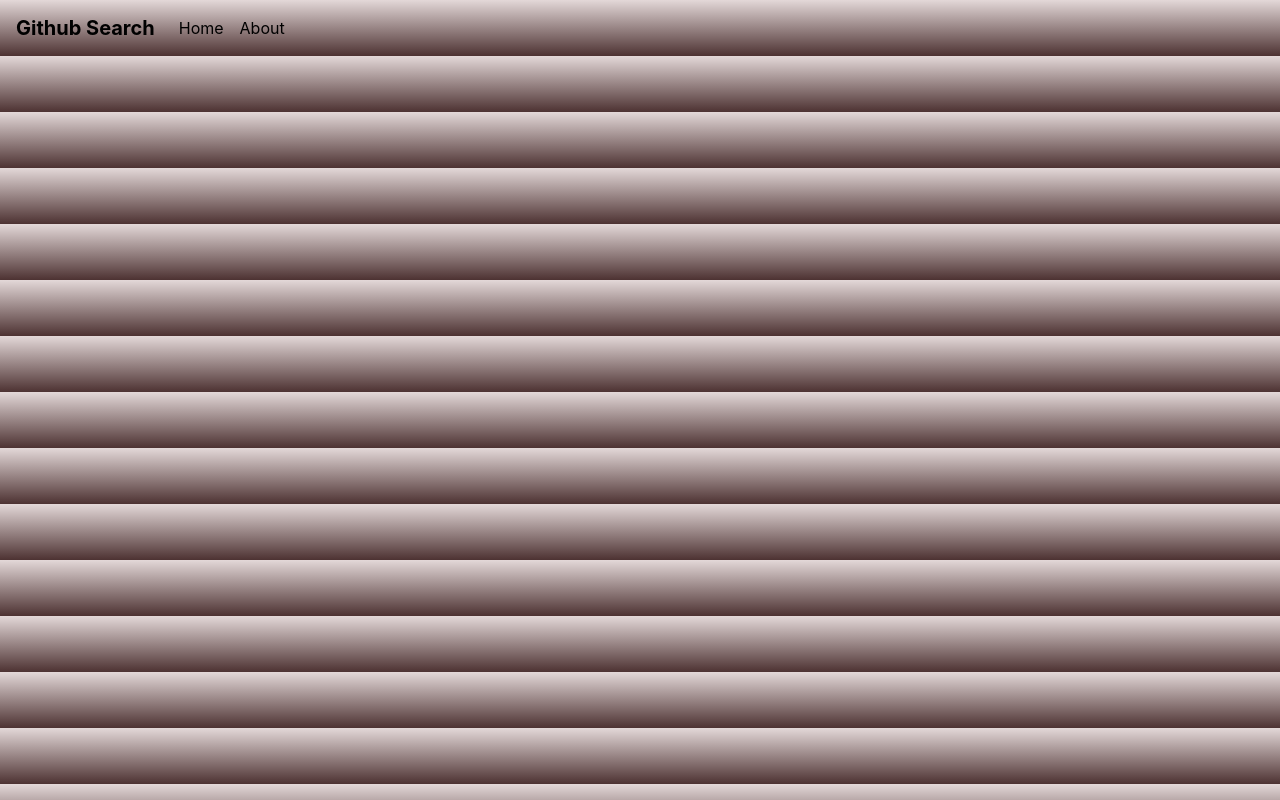
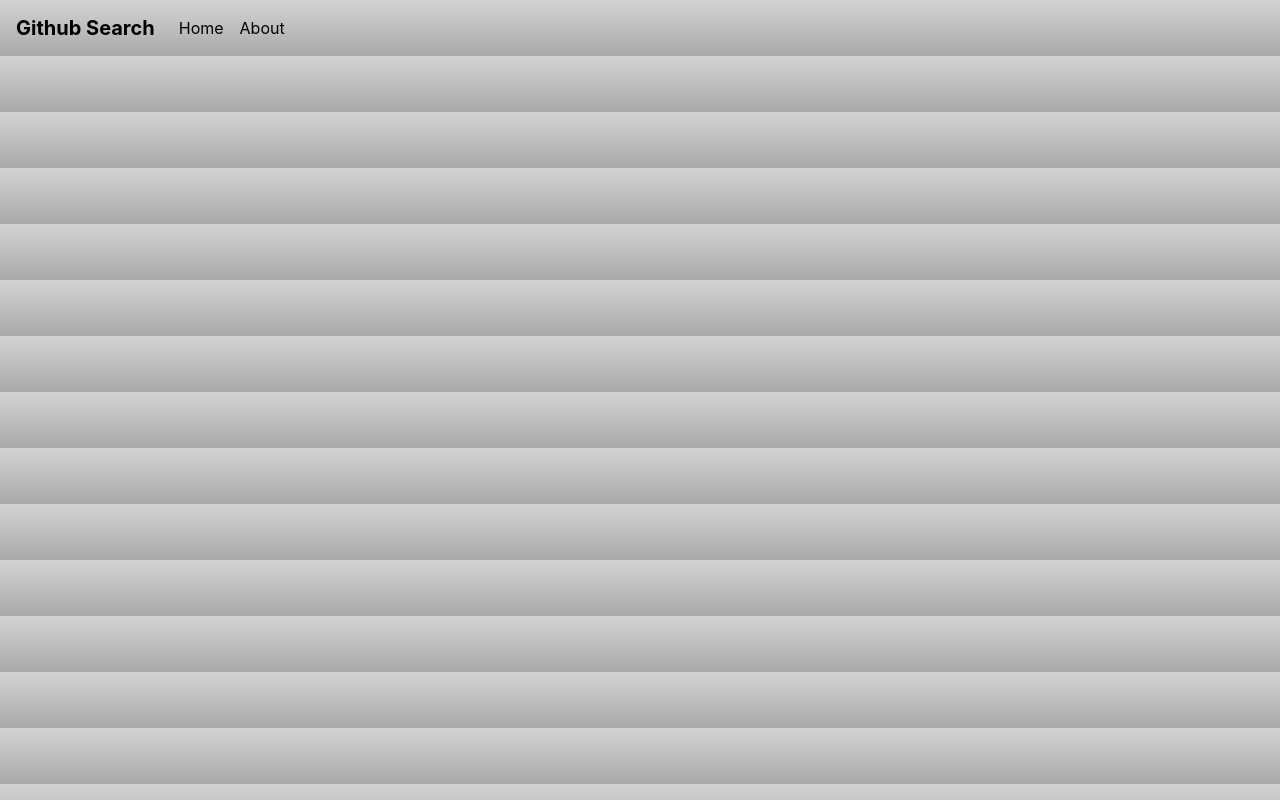
Before and after one commit to Blackscure/Git_project, an Angular app: page / in a window 1280 px wide. Built offline with nearby package versions, Linux system fonts and the light colour scheme.

Commit message:
--- Auto-Git Commit ---

```diff
--- a/src/styles.css
+++ b/src/styles.css
@@ -16,5 +16,6 @@ img {
   margin-top: 2%;
 }
 body {
-  background: linear-gradient(hsl(0, 17%, 87%),rgb(77, 50, 50));
+  background:linear-gradient(lightgray,darkgray);
+
 }
```
